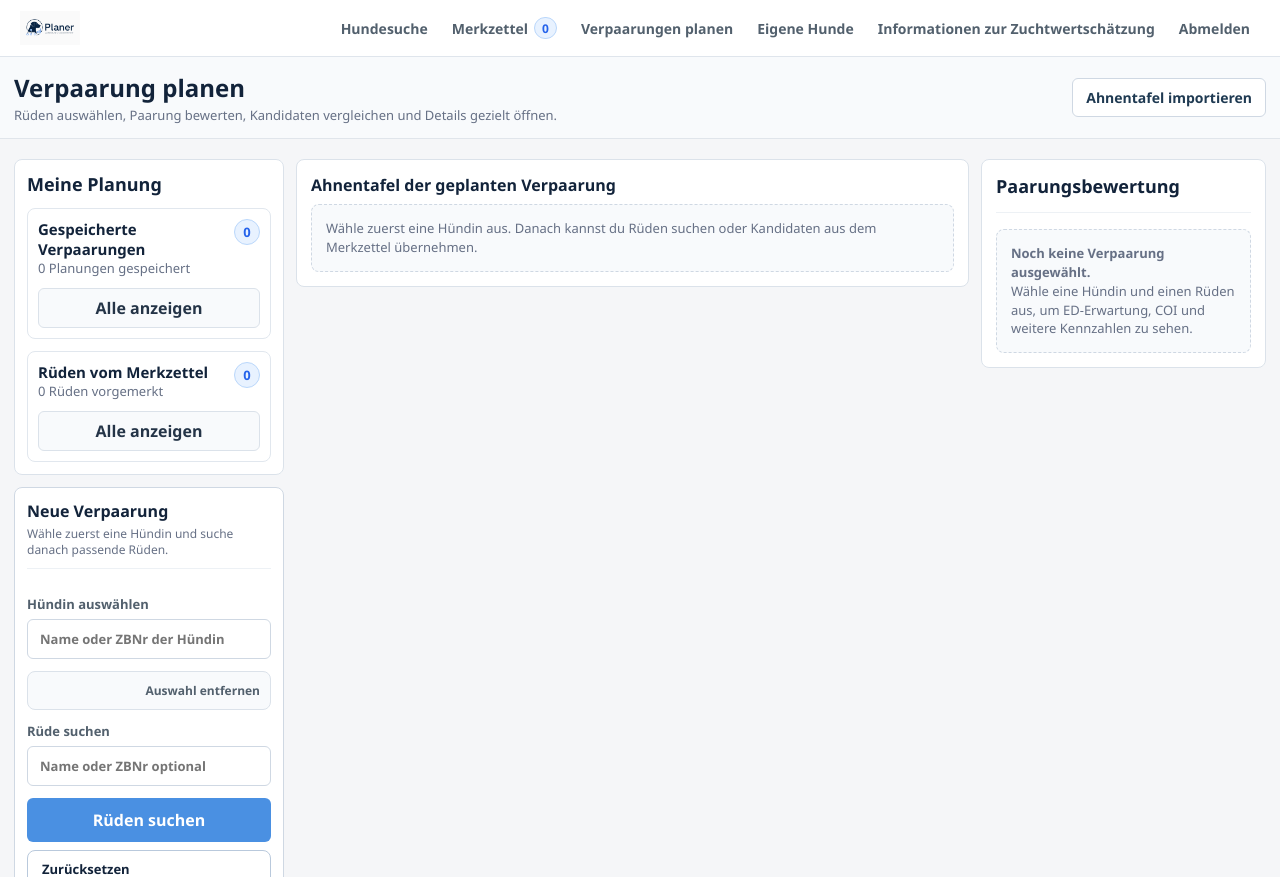
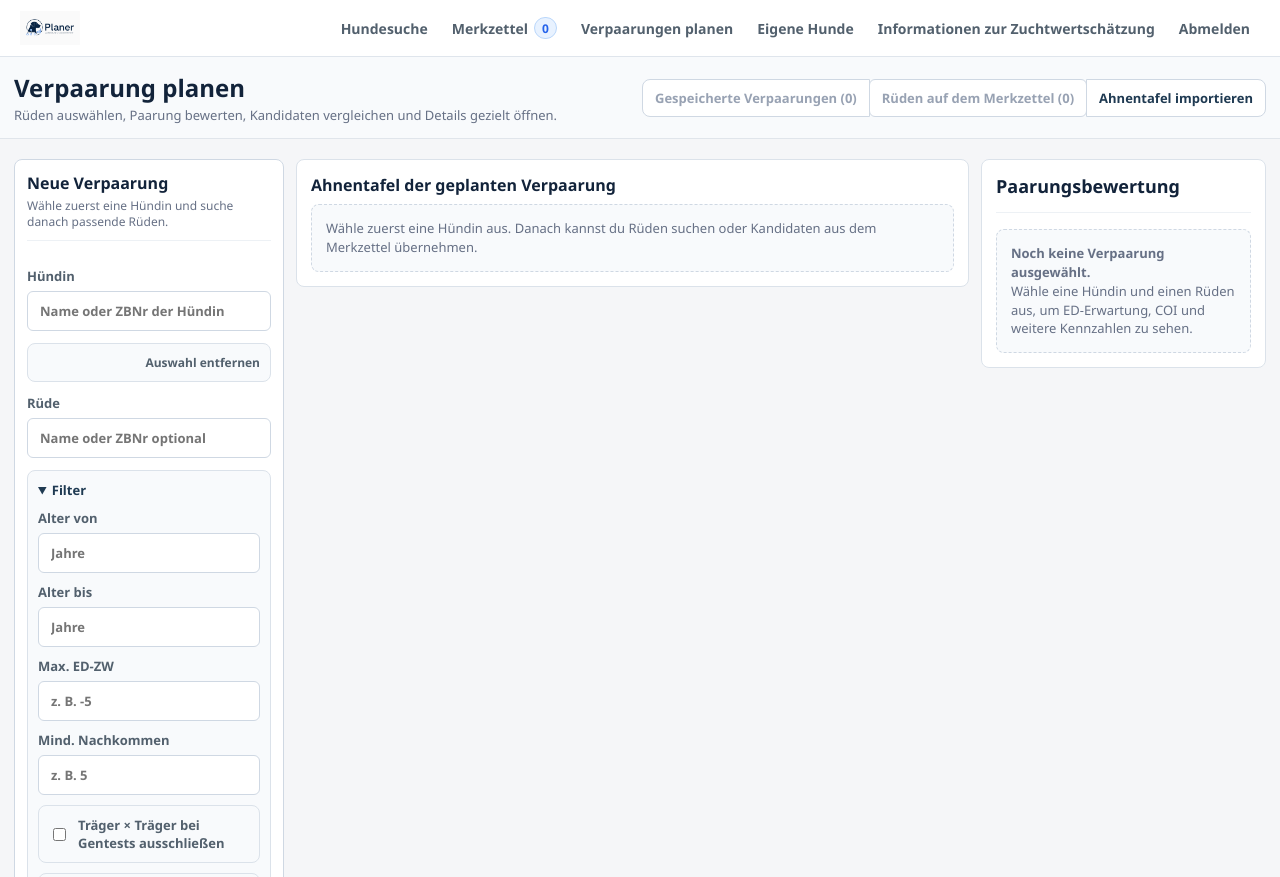
Before and after one commit to bgruenefeld/zws, a Flask app: page /pairing in a window 1280 px wide. Run offline with Flask 2, Linux system fonts and the light colour scheme; the visitor is signed in with stand-in values (Sample User, id 1); parts of the project's set-up code (start-up, migrations or seed data) failed here and were passed over.

Commit message:
kleiner umbauten paarnugsseite, toolbar, filterbereich

```diff
--- a/templates/_pedigree_import_modal.html
+++ b/templates/_pedigree_import_modal.html
@@ -20,7 +20,7 @@
           <div class="import-instructions">
             <strong>So bereitest du den Import vor:</strong>
             Wähle zuerst das Geschlecht des Hundes aus. Öffne dann den Hund in der k9-data.org
-            Datenbank, dessen Ahnentafel du importieren möchtest. Wähle dort 5 Generationen sowie
+            Datenbank, dessen Ahnentafel du importieren möchtest (WICHTIG: <b>Classic Pedigree View</b> in den Einstellungen auswählen!). Wähle dort 5 Generationen sowie
             ED- und HD-Werte aus. Markiere und kopiere anschließend den Inhalt der Ahnentafel und
             füge ihn unten in das Feld „Ahnentafel-Text“ ein. Klicke dann auf den Button
             „Vorschau erzeugen“ und bestätige im folgenden Dialog mit „Ausgewählte Hunde importieren“,
--- a/templates/pairing.html
+++ b/templates/pairing.html
@@ -133,7 +133,19 @@
       .sidebar-search-actions {
         display: grid;
         gap: 8px;
-        grid-template-columns: 1fr;
+        grid-template-columns: minmax(0, 1fr) minmax(0, 1fr);
+        margin-top: 10px;
+      }
+
+      .sidebar-search-actions button,
+      .sidebar-search-actions .reset-link {
+        align-items: center;
+        display: inline-flex;
+        font-size: 13px;
+        font-weight: 750;
+        justify-content: center;
+        min-height: 36px;
+        padding: 7px 10px;
       }
 
       .filter-details {
@@ -265,8 +277,57 @@
         white-space: nowrap;
       }
 
-      .page-head .import-launch-button {
+      .page-toolbar {
+        display: inline-flex;
+        gap: 0;
         margin-left: auto;
+      }
+
+      .page-toolbar .toolbar-button {
+        align-items: center;
+        background: #fff;
+        border: 1px solid #cfd8e3;
+        color: #1f3a52;
+        cursor: pointer;
+        display: inline-flex;
+        font: inherit;
+        font-size: 13px;
+        font-weight: 800;
+        justify-content: center;
+        min-height: 38px;
+        padding: 8px 12px;
+        text-decoration: none;
+        white-space: nowrap;
+      }
+
+      .page-toolbar .toolbar-button:first-child {
+        border-radius: 8px 0 0 8px;
+      }
+
+      .page-toolbar .toolbar-button:last-child {
+        border-radius: 0 8px 8px 0;
+      }
+
+      .page-toolbar .toolbar-button + .toolbar-button {
+        margin-left: -1px;
+      }
+
+      .page-toolbar .toolbar-button:hover,
+      .page-toolbar .toolbar-button:focus-visible {
+        background: #eef6ff;
+        border-color: #9ec5fe;
+        outline: none;
+        position: relative;
+        z-index: 1;
+      }
+
+      .page-toolbar .toolbar-button:disabled {
+        color: #98a2b3;
+        cursor: not-allowed;
+      }
+
+      .page-toolbar .toolbar-count {
+        font-variant-numeric: tabular-nums;
       }
 
       .reset-link {
@@ -1516,7 +1577,15 @@
           <h1>Verpaarung planen</h1>
           <div class="page-subtitle">Rüden auswählen, Paarung bewerten, Kandidaten vergleichen und Details gezielt öffnen.</div>
         </div>
-        <button type="button" class="import-launch-button" id="openImportPedigreeModal">Ahnentafel importieren</button>
+        <div class="page-toolbar" aria-label="Planungsaktionen">
+          <button type="button" class="toolbar-button" id="openSavedPairingsDrawerButton">
+            Gespeicherte Verpaarungen (<span class="toolbar-count" id="savedPairingsCount">0</span>)
+          </button>
+          <button type="button" class="toolbar-button" id="openWatchlistSiresDrawerButton">
+            Rüden auf dem Merkzettel (<span class="toolbar-count" id="watchlistSiresCount">0</span>)
+          </button>
+          <button type="button" class="toolbar-button" id="openImportPedigreeModal">Ahnentafel importieren</button>
+        </div>
       </div>
     </header>
 
@@ -1535,54 +1604,6 @@
 
       <div class="pairing-workspace">
         <aside class="pairing-sidebar" aria-label="Planung und Suche">
-
-      <section class="planning-overview" aria-labelledby="planningOverviewTitle">
-        <div class="planning-overview-head">
-          <div>
-            <h2 id="planningOverviewTitle">Meine Planung</h2>
-            <div class="planning-overview-subtitle">Planung fortsetzen oder vorbereitete Rüden als Kandidaten übernehmen.</div>
-          </div>
-        </div>
-        <div class="planning-grid">
-          <article class="planning-card" aria-labelledby="savedPairingsCardTitle">
-            <div class="planning-card-head">
-              <div>
-                <h3 id="savedPairingsCardTitle">Gespeicherte Verpaarungen</h3>
-                <div class="planning-card-subtitle" id="savedPairingsSubtitle">0 Planungen gespeichert</div>
-              </div>
-              <span class="saved-count-badge" id="savedPairingsCount">0</span>
-            </div>
-            <div class="planning-list" id="savedPairingsPreview">
-              <div class="planning-empty">
-                <strong>Noch keine gespeicherte Verpaarung.</strong><br>
-                Sobald du eine Verpaarung speicherst, kannst du sie hier später fortsetzen.
-              </div>
-            </div>
-            <div class="planning-card-actions">
-              <button type="button" class="secondary-button" id="openSavedPairingsDrawerButton">Alle anzeigen</button>
-            </div>
-          </article>
-
-          <article class="planning-card" aria-labelledby="watchlistSiresCardTitle">
-            <div class="planning-card-head">
-              <div>
-                <h3 id="watchlistSiresCardTitle">Rüden vom Merkzettel</h3>
-                <div class="planning-card-subtitle" id="watchlistSiresSubtitle">0 Rüden vorgemerkt</div>
-              </div>
-              <span class="saved-count-badge" id="watchlistSiresCount">0</span>
-            </div>
-            <div class="planning-list" id="watchlistSiresList">
-              <div class="planning-empty">
-                <strong>Noch keine Rüden vorgemerkt.</strong><br>
-                Du kannst interessante Rüden in der Hundesuche auf den Merkzettel setzen und später hier als Kandidaten übernehmen.
-              </div>
-            </div>
-            <div class="planning-card-actions">
-              <button type="button" class="secondary-button" id="openWatchlistSiresDrawerButton">Alle anzeigen</button>
-            </div>
-          </article>
-        </div>
-      </section>
 
       <section class="planner-card">
         <form class="pairing-form" id="pairingForm" method="get" action="/pairing">
@@ -1602,7 +1623,7 @@
 
           <div class="planner-fields">
             <label>
-              Hündin auswählen
+              Hündin
               <input name="dam" value="{{ dam_input }}" list="damSuggestions" placeholder="Name oder ZBNr der Hündin" autocomplete="off" data-sex="H">
               <datalist id="damSuggestions"></datalist>
             </label>
@@ -1623,15 +1644,11 @@
                 </div>
               </div>
               <label>
-                Rüde suchen
+                Rüde
                 <input name="sire" value="{{ sire_input }}" placeholder="Name oder ZBNr optional" autocomplete="off" data-sex="R">
               </label>
-              <div class="sidebar-search-actions">
-                <button type="submit">Rüden suchen</button>
-                <a class="reset-link" href="/pairing">Zurücksetzen</a>
-              </div>
-              <details class="filter-details" {% if sire_min_age or sire_max_age or sire_max_ebv or sire_min_offspring or avoid_carrier_matches or excluded_ancestors %}open{% endif %}>
-                <summary>Filter ändern</summary>
+              <details class="filter-details" open>
+                <summary>Filter</summary>
                 <div class="filter-detail-grid">
                   <label>
                     Alter von
@@ -1674,6 +1691,10 @@
                   </div>
                 </div>
               </details>
+              <div class="sidebar-search-actions">
+                <button type="submit">Rüden suchen</button>
+                <a class="reset-link" href="/pairing">Zurücksetzen</a>
+              </div>
             </div>
           </div>
         </form>
@@ -2284,21 +2305,24 @@
         const drawerSubtitle = document.getElementById('watchlistSiresDrawerSubtitle');
         const drawerList = document.getElementById('watchlistSiresDrawerList');
         const drawerButton = document.getElementById('openWatchlistSiresDrawerButton');
-        if (!list || !count || !subtitle || !drawerSubtitle || !drawerList) return;
+        if (!count || !drawerSubtitle || !drawerList) return;
 
         const sires = readWatchlist().filter(isWatchlistSire);
         count.textContent = String(sires.length);
-        subtitle.textContent = countLabel(sires.length, 'Rüde vorgemerkt', 'Rüden vorgemerkt');
-        drawerSubtitle.textContent = subtitle.textContent;
+        const label = countLabel(sires.length, 'Rüde vorgemerkt', 'Rüden vorgemerkt');
+        if (subtitle) subtitle.textContent = label;
+        drawerSubtitle.textContent = label;
         if (drawerButton) drawerButton.disabled = sires.length === 0;
 
         if (sires.length === 0) {
+          if (list) {
             list.innerHTML = `
               <div class="planning-empty">
                 <strong>Noch keine Rüden vorgemerkt.</strong><br>
                 Du kannst interessante Rüden in der Hundesuche auf den Merkzettel setzen und später hier als Kandidaten übernehmen.
               </div>
             `;
+          }
           drawerList.innerHTML = `
             <div class="planning-empty">
               <strong>Noch keine Rüden vorgemerkt.</strong><br>
@@ -2308,6 +2332,7 @@
           return;
         }
 
+        if (list) {
           list.innerHTML = sires.slice(0, 3).map(dog => {
             const meta = [
               dog.zbnr ? 'ZBNr ' + dog.zbnr : null,
@@ -2330,6 +2355,7 @@
               ? `<div class="planning-more">Weitere ${sires.length - 3} Rüden auf dem Merkzettel</div>`
               : ''
           );
+        }
 
         const drawerSires = filteredWatchlistSires();
         drawerList.innerHTML = drawerSires.length
@@ -2410,31 +2436,35 @@
         const subtitle = document.getElementById('savedPairingsSubtitle');
         const drawerSubtitle = document.getElementById('savedPairingsDrawerSubtitle');
         const drawerButton = document.getElementById('openSavedPairingsDrawerButton');
-        if (!preview || !drawerList || !count || !subtitle || !drawerSubtitle) return;
+        if (!drawerList || !count || !drawerSubtitle) return;
 
         const items = readSavedPairings().sort((a, b) => String(b.savedAt || '').localeCompare(String(a.savedAt || '')));
         count.textContent = String(items.length);
         const label = countLabel(items.length, 'Planung gespeichert', 'Planungen gespeichert');
-        subtitle.textContent = label;
+        if (subtitle) subtitle.textContent = label;
         drawerSubtitle.textContent = label;
         if (drawerButton) drawerButton.disabled = items.length === 0;
 
         if (items.length === 0) {
+          if (preview) {
             preview.innerHTML = `
               <div class="planning-empty">
                 <strong>Noch keine gespeicherte Verpaarung.</strong><br>
                 Sobald du eine Verpaarung speicherst, kannst du sie hier später fortsetzen.
               </div>
             `;
+          }
           drawerList.innerHTML = '<div class="planning-empty">Noch keine gespeicherte Verpaarung.</div>';
           return;
         }
 
+        if (preview) {
           preview.innerHTML = items.slice(0, 3).map(savedPairingPreviewItem).join('') + (
             items.length > 3
               ? `<div class="planning-more">Weitere ${items.length - 3} gespeicherte Verpaarungen</div>`
               : ''
           );
+        }
 
         const drawerItems = filteredSavedPairings();
         drawerList.innerHTML = drawerItems.length
```
Lines whose indentation alone changed are shown as unchanged.
